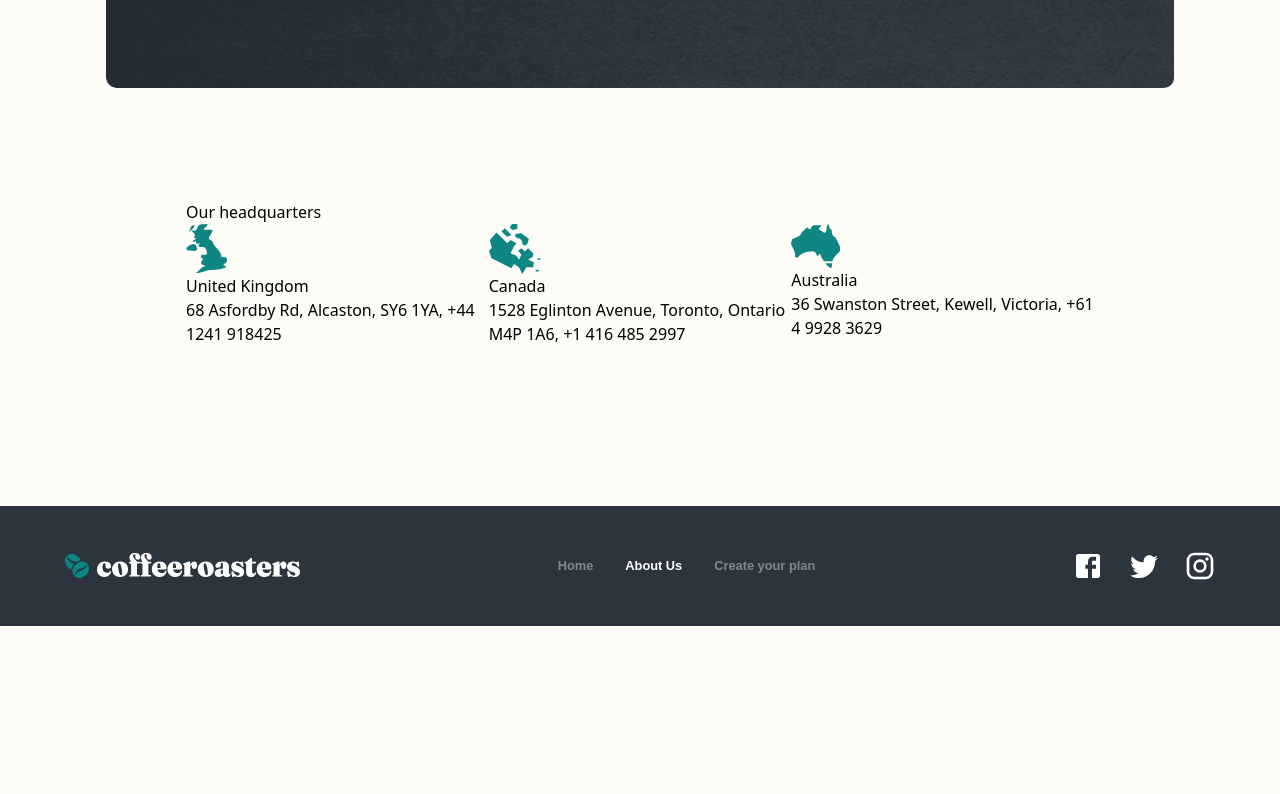
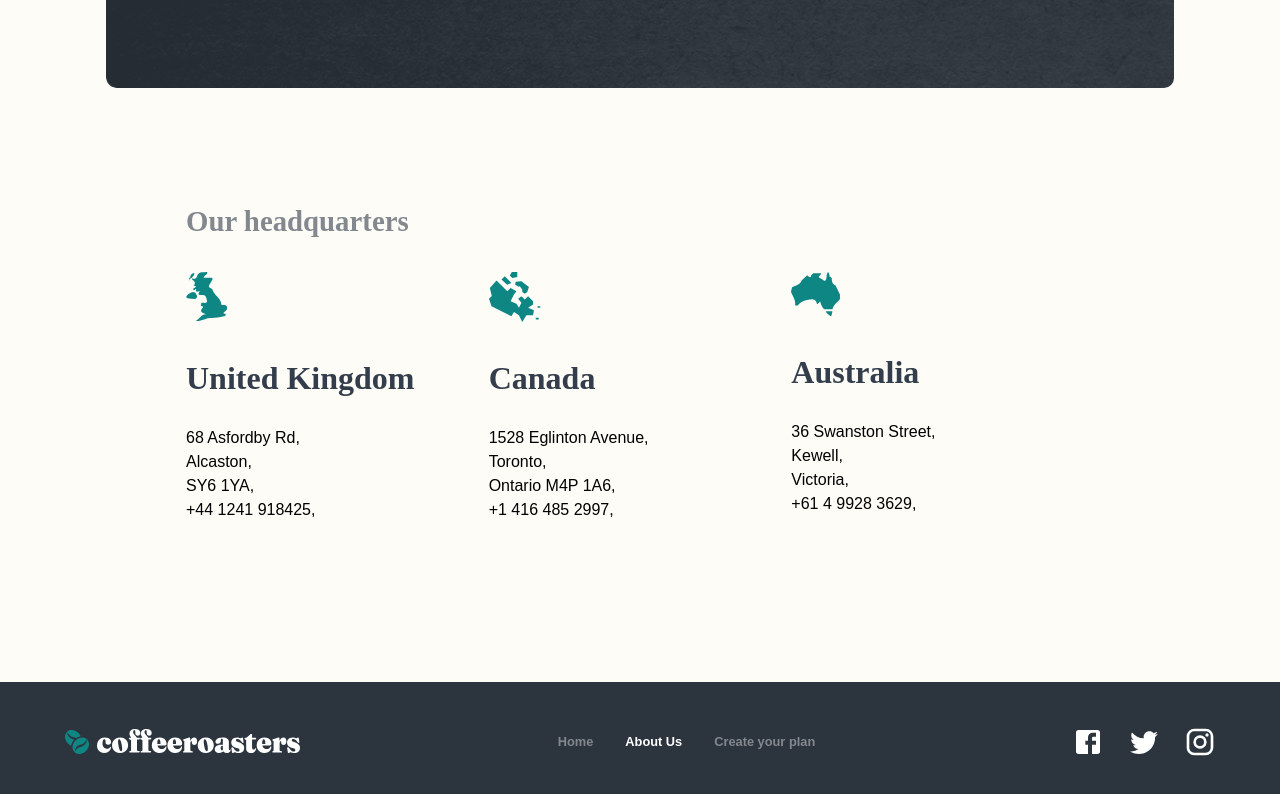
Before and after one commit to nayera540/coffee-roaster-subscription-app, a React (Vite) app: page /about in a window 1280 px wide. Shown: the part 1788-2582 px from the top of the page. Before the commit the page ends 2414 px from the top, so only its background shows below. Built offline with nearby package versions, Linux system fonts and the light colour scheme; a web font is replaced by a local one.

Commit message:
feat: enhance QuarterItem component and AboutUsPage layout for improved content display

```diff
--- a/src/assets/components/QuarterItem/QuarterItem.jsx
+++ b/src/assets/components/QuarterItem/QuarterItem.jsx
@@ -1,15 +1,22 @@
 import styles from "./styles.module.scss";
 
-function QuarterItem({continentImg, title, content}) {
+function QuarterItem({ continentImg, title, content }) {
+
+    const contentParts = content.split(",").map(part => part.trim());
+
     return (
-        <div className={`quarter-item`}>
+        <div className={`quarter-item flex justify-items-center justify-center flex-col md:items-start items-center`}>
             <img src={continentImg} alt="headquarter img" />
-            <h2>
+            <h2 className="font-fraunces text-[#333d4b] mt-[2rem] text-[2rem] font-black mb-[1.5rem]">
                 {title}
             </h2>
-            <p>
-                {content}
-            </p>
+            <div className="font-barlow">
+            {
+                contentParts.map((part, index) => (
+                    <p key={index}>{part},</p>
+                ))
+            }
+            </div>
         </div>
     )
 }
--- a/src/assets/pages/AboutPage/AboutUsPage.jsx
+++ b/src/assets/pages/AboutPage/AboutUsPage.jsx
@@ -86,8 +86,8 @@ function AboutUsPage() {
 
             {/* Start Headquarters Section */}
             <section className={`headquarter-section pt-[7em] pb-[2em] px-[5em]`}>
-                <h4>Our headquarters</h4>
-                <div className="flex sm:flex-nowrap flex-wrap justify-between items-start">
+                <h4 className="font-fraunces text-[#83888f] font-black text-[1.8rem]">Our headquarters</h4>
+                <div className="flex sm:flex-nowrap flex-wrap justify-between items-start justify-items-center mt-[1.8rem] lg:gap-0 gap-[1.8rem]">
                     <div className="sm:w-4/12 w-full">
                         <QuarterItem
                             continentImg={"/public/images/about/desktop/illustration-uk.svg"}
```
